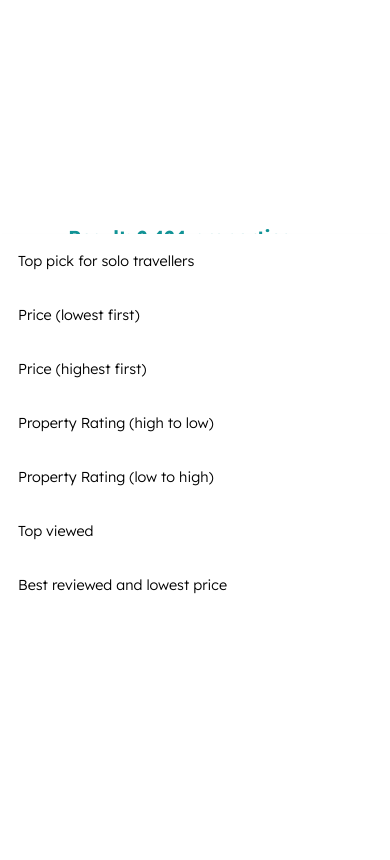
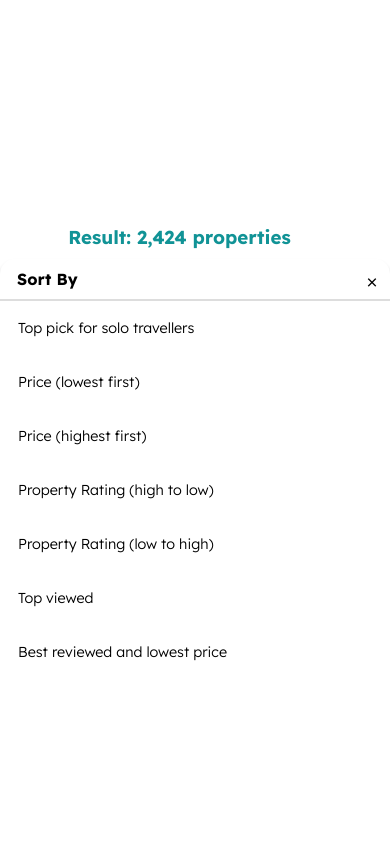
Before and after one commit to deybdev/TravelTogether, a PHP site: page /booking.html in a window 390 px wide. Shown: the part 1031-1891 px from the top of the page. Run offline with PHP 8.4, Linux system fonts and the light colour scheme; some libraries are stand-ins or nearby versions.

Commit message:
update-sort

```diff
--- a/booking.html
+++ b/booking.html
@@ -310,6 +310,10 @@
             </div>
 
             <div class="sort-container">
+                <h4>Sort By</h4>
+                <div class="close-sort">
+                    <i class="ri-close-line"></i>
+                </div>
                 <ol>
                     <li>Top pick for solo travellers</li>
                     <li>Price (lowest first)</li>
--- a/css/style.css
+++ b/css/style.css
@@ -1349,18 +1349,32 @@
 .sort-container{
     position: absolute;
     z-index: 1;
-    opacity: 1;
-    transform: translateY(0);
+    opacity: 0;
+    transform: translateY(50px);
     right: 5%;
     top: 72%;
     background: #ffffff;
     box-shadow: 0px 4px 4px 0px rgba(0, 0, 0, 0.25);
     transition: .4s ease;
+    border-radius: 15px;
+}
+
+.sort-container .close-sort i{
+    position: absolute;
+    right: 10px;
+    top: 15px;
+    color: #000;
+    cursor: pointer;
+}
+
+.sort-container h4{
+    padding: 10px 17px;
+    border-bottom: 2px solid #ddd;
 }
 
 .sort-container.show{
     opacity: 1;
-    transform: translateY(0);
+    transform: translateY(-0px);
 }
 
 .sort-container li{
@@ -2095,7 +2109,6 @@
         height: 430px;
         margin: 0;
         z-index: 3;
-        transform: translateY(0);
     }
 
     .by-filter{
@@ -2154,16 +2167,17 @@
         z-index: 100;
         opacity: 1;
         pointer-events: none;
-        transform: translateY(190px);
+        transform: translateY(215px);
         right: 0;
-        bottom: 0;
+        bottom: 100px;
         width: 100%;
         height: 100%;
     }
 
     .sort-container.show{
         opacity: 1;
-        transform: translateY(-190px);
+        transform: translateY(-215px);
+        pointer-events: all;
     }
 
     .hotel-result{
@@ -2177,5 +2191,4 @@
 
 
 
-
-}
+}
--- a/js/script.js
+++ b/js/script.js
@@ -321,8 +321,18 @@
 
 // SELECT ELEMENTS
 const sortButton = document.querySelector('#sort-by');
+const sortButton2 = document.querySelector('.filter-sort');
 const sortContainer = document.querySelector('.sort-container');
+const closeSortButton = document.querySelector('.close-sort');
 
 sortButton.addEventListener('click', () => {
     sortContainer.classList.toggle('show');
 });
+
+sortButton2.addEventListener('click', () => {
+    sortContainer.classList.toggle('show');
+});
+
+closeSortButton.addEventListener('click', () => {
+    sortContainer.classList.remove('show');
+});
```
